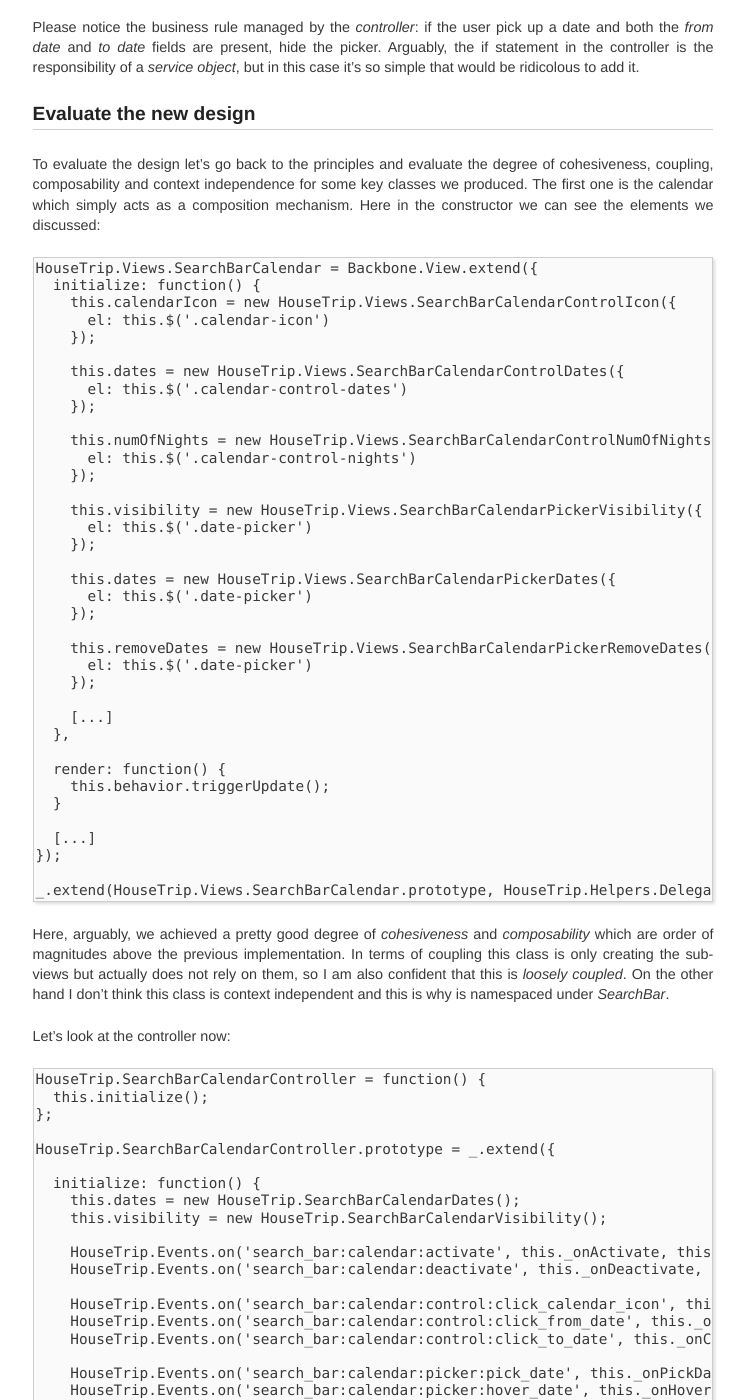
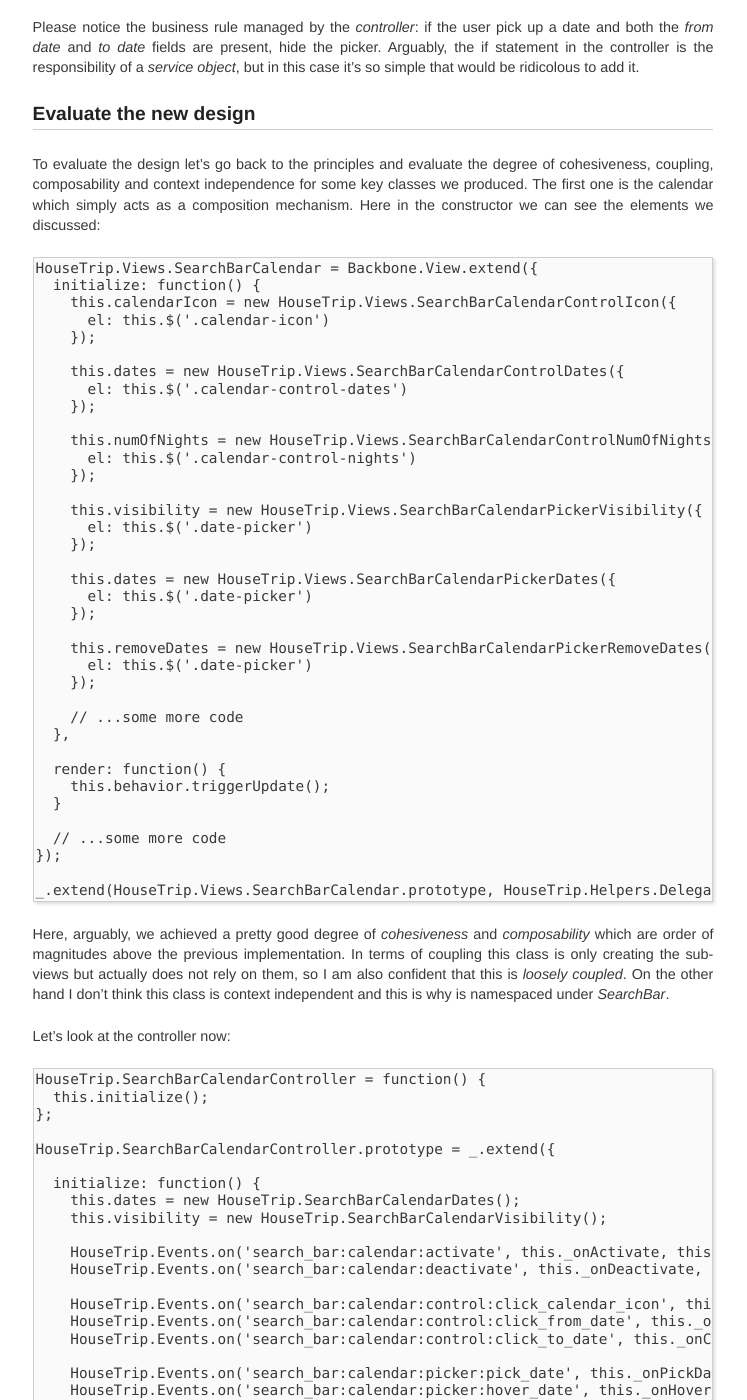
Before and after one commit to HouseTrip/housetrip.github.com, a Jekyll site: the page built from _posts/2014-11-25-calendar-refactoring.md, in a window 1280 px wide and 1400 px high, scrolled down 7206 px. Shown: the whole window, without its empty margins (267-1014 px from the left). Built offline with Jekyll 4.4.1, drawn with Linux system fonts in a browser that asks for light colours; comment, search, counter and statistics services are not loaded; some of the changed text lies outside the part shown.

Commit message:
Better comments

```diff
--- a/_posts/2014-11-25-calendar-refactoring.md
+++ b/_posts/2014-11-25-calendar-refactoring.md
@@ -158,14 +158,14 @@
       el: this.$('.date-picker')
     });
 
-    [...]
+    // ...some more code
   },
 
   render: function() {
     this.behavior.triggerUpdate();
   }
 
-  [...]
+  // ...some more code
 });
 
 _.extend(HouseTrip.Views.SearchBarCalendar.prototype, HouseTrip.Helpers.Delegation);
@@ -215,8 +215,6 @@
     HouseTrip.Events.trigger('search_bar:calendar:update', status);
   },
 
-  [...]
-
   _onPickDate: function(date) {
     this.dates.pickDate(date);
 
@@ -227,7 +225,8 @@
     this.triggerUpdate('onPickDate');
   }
 
-  [...]
+  // ...some more code
+
 }, Backbone.Events);
 </pre>
 
@@ -258,7 +257,7 @@
   },
 
   _setNumberOfNights: function(fromDate, toDate) {
-    [..compute the difference..]
+    // ...some more code to compute the difference
 
     this.$('.number-of-nights').text(numberOfNightsText);
   },
```
